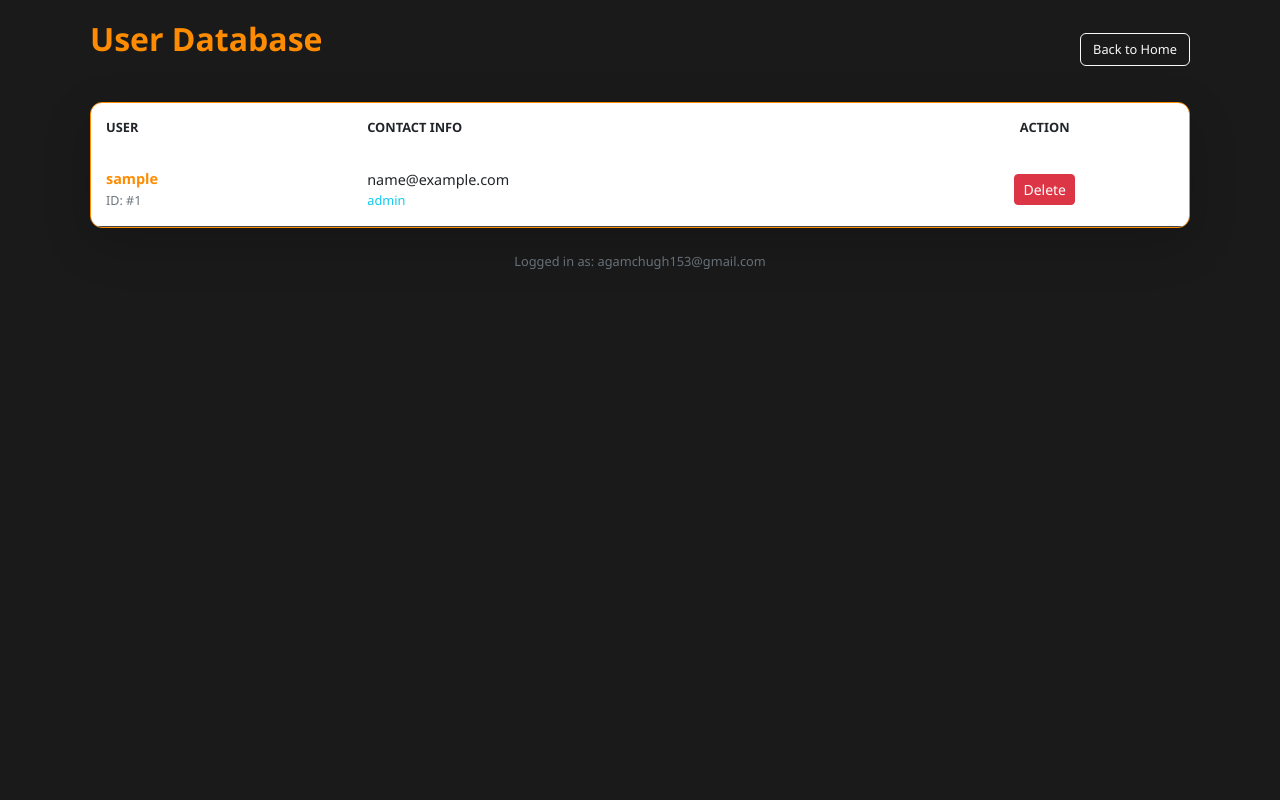
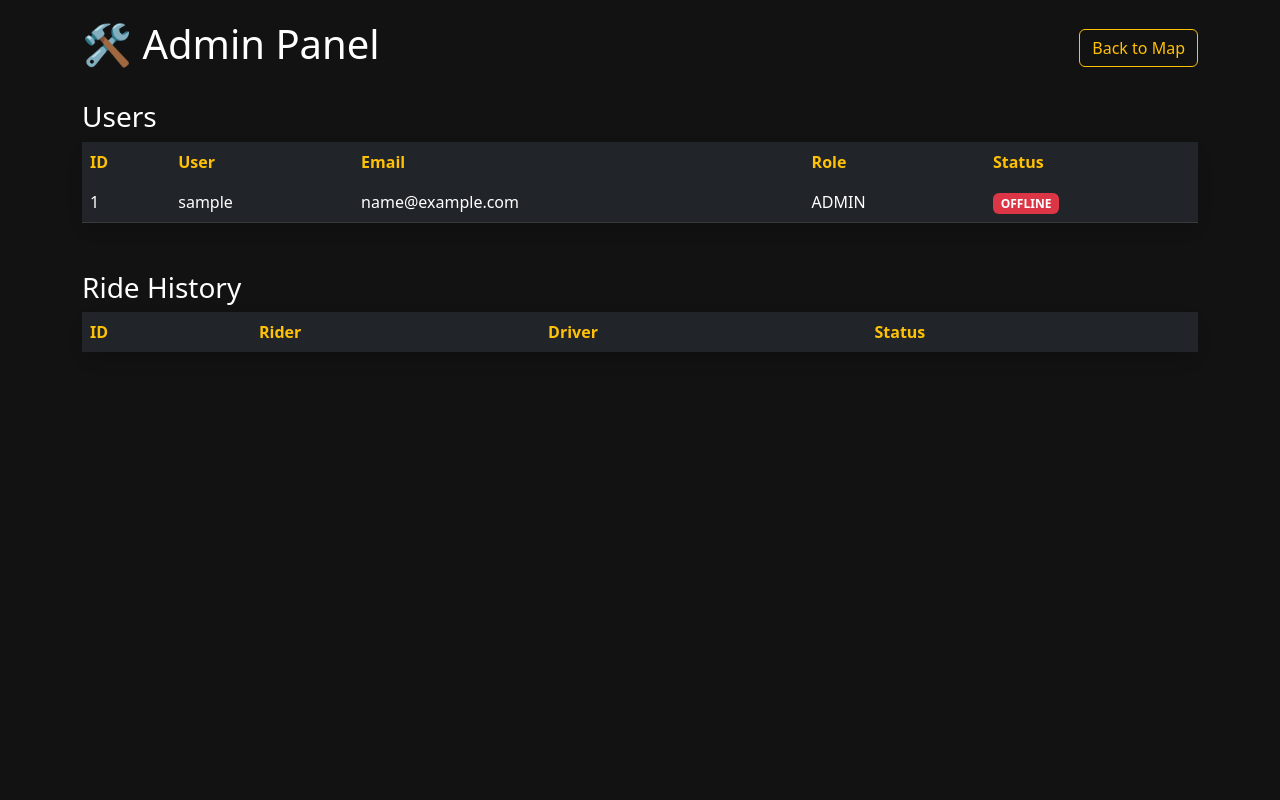
Before and after one commit to agamchugh/agam, a Flask app: page /admin_panel in a window 1280 px wide. Run offline with Flask 3, Linux system fonts and the light colour scheme; the visitor is signed in with stand-in values (Sample User, id 1); data comes from the database, SQL or seed files in the repository; data that the repository does not hold is empty.

Commit message:
Update admin.html

```diff
--- a/templates/admin.html
+++ b/templates/admin.html
@@ -2,93 +2,42 @@
 <html lang="en">
 <head>
     <meta charset="UTF-8">
-    <meta name="viewport" content="width=device-width, initial-scale=1.0, maximum-scale=1.0, user-scalable=no">
-    <meta name="theme-color" content="#1a1a1a">
-    <title>Admin Panel - User Management</title>
+    <meta name="viewport" content="width=device-width, initial-scale=1.0">
+    <title>Admin - Rickshaw Live</title>
     <link href="https://cdn.jsdelivr.net/npm/bootstrap@5.3.0/dist/css/bootstrap.min.css" rel="stylesheet">
     <style>
-        html, body {
-            background-color: #1a1a1a !important;
-            min-height: 100%;
-            margin: 0;
-            color: white;
-            font-family: 'Segoe UI', sans-serif;
-        }
-
-        .container { padding: 20px; }
-
-        h2 { color: #ff8c00; font-weight: bold; margin-bottom: 20px; }
-
-        .card {
-            background-color: #2d2d2d;
-            border: 1px solid #ff8c00;
-            border-radius: 12px;
-            overflow: hidden;
-        }
-
-        /* Mobile Responsive Table */
-        .table { color: white !important; margin-bottom: 0; vertical-align: middle; }
-        .table thead { background-color: #ff8c00; color: black; }
-        .table thead th { border: none; padding: 15px; text-transform: uppercase; font-size: 0.8rem; }
-
-        .table tbody tr { border-bottom: 1px solid #444; }
-        .table tbody td { padding: 15px; font-size: 0.9rem; }
-
-        .btn-orange {
-            background-color: #ff8c00 !important;
-            color: black !important;
-            font-weight: bold;
-            border: none;
-            padding: 5px 15px;
-            border-radius: 6px;
-        }
-
-        .btn-outline-light { border-radius: 6px; font-size: 0.8rem; }
-
-        /* Highlighting the Username Column */
-        .user-name { color: #ff8c00; font-weight: bold; }
+        body { background: #121212; color: white; padding: 20px; }
+        .table { background: #1e1e26; color: white; border-radius: 15px; }
+        .table th { color: #ffc107; border: none; }
     </style>
 </head>
-<body>
-
-    <div class="container">
+<body class="container">
     <div class="d-flex justify-content-between align-items-center mb-4">
-            <h2>User Database</h2>
-            <a href="/dashboard" class="btn btn-outline-light">Back to Home</a>
+        <h1>🛠️ Admin Panel</h1>
+        <a href="/dashboard" class="btn btn-outline-warning">Back to Map</a>
     </div>
 
-        <div class="card shadow-lg">
-            <div class="table-responsive">
-                <table class="table table-hover">
-                    <thead>
-                        <tr>
-                            <th>User</th>
-                            <th>Contact Info</th>
-                            <th class="text-center">Action</th>
-                        </tr>
-                    </thead>
+    <h3>Users</h3>
+    <table class="table table-dark table-hover mb-5 shadow">
+        <thead><tr><th>ID</th><th>User</th><th>Email</th><th>Role</th><th>Status</th></tr></thead>
         <tbody>
             {% for user in users %}
             <tr>
-                            <td>
-                                <div class="user-name">{{ user[1] }}</div> <small class="text-secondary">ID: #{{ user[0] }}</small>
-                            </td>
-                            <td>
-                                <div>{{ user[2] }}</div> <div class="text-info" style="font-size: 0.8rem;">{{ user[3] }}</div> </td>
-                            <td class="text-center">
-                                <a href="/delete/{{ user[0] }}" class="btn btn-danger btn-sm" onclick="return confirm('Delete this user?')">Delete</a>
-                            </td>
+                <td>{{ user[0] }}</td><td>{{ user[1] }}</td><td>{{ user[2] }}</td><td>{{ user[3].upper() }}</td>
+                <td><span class="badge {{ 'bg-success' if user[4] == 1 else 'bg-danger' }}">{{ 'ONLINE' if user[4] == 1 else 'OFFLINE' }}</span></td>
             </tr>
             {% endfor %}
         </tbody>
     </table>
-            </div>
-        </div>
 
-        <p class="text-center mt-4 text-secondary" style="font-size: 0.8rem;">
-            Logged in as: agamchugh153@gmail.com
-        </p>
-    </div>
-
+    <h3>Ride History</h3>
+    <table class="table table-dark table-hover shadow">
+        <thead><tr><th>ID</th><th>Rider</th><th>Driver</th><th>Status</th></tr></thead>
+        <tbody>
+            {% for ride in rides %}
+            <tr><td>#{{ ride[0] }}</td><td>{{ ride[1] }}</td><td>{{ ride[2] }}</td><td class="text-warning">{{ ride[3].upper() }}</td></tr>
+            {% endfor %}
+        </tbody>
+    </table>
 </body>
 </html>
```
Lines whose indentation alone changed are shown as unchanged.
